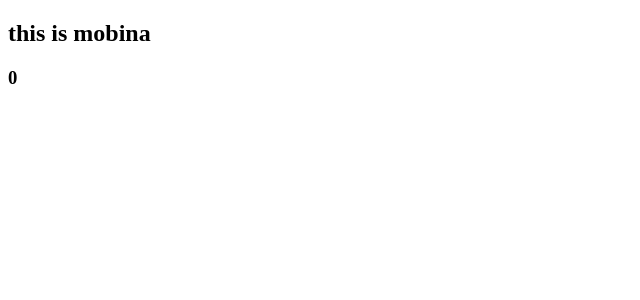
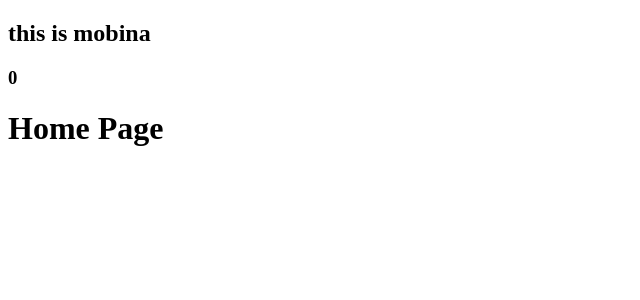
Before and after one commit to mobinasafaei/vue3-updates, a Vue app: page / in a window 1280 px wide. Shown: the top 300 px of the page, without its empty margins (0-640 px from the left). Built offline with nearby package versions, Linux system fonts and the light colour scheme.

Commit message:
add HomeView component modeify App using component in setup

```diff
--- a/src/App.vue
+++ b/src/App.vue
@@ -2,11 +2,13 @@
   <div>
     <h2>{{ msg }}</h2>
     <h3 @click="increament()">{{ count }}</h3>
+    <HomeView />
   </div>
 </template>
 
 <script setup>
 import { ref } from "vue";
+import HomeView from "./components/HomeView.vue";
 
 console.log("start");
 const msg = "this is mobina";
--- /dev/null
+++ b/src/components/HomeView.vue
@@ -0,0 +1,7 @@
+<template>
+  <div><h1>Home Page</h1></div>
+</template>
+
+<script setup>
+
+</script>
```
